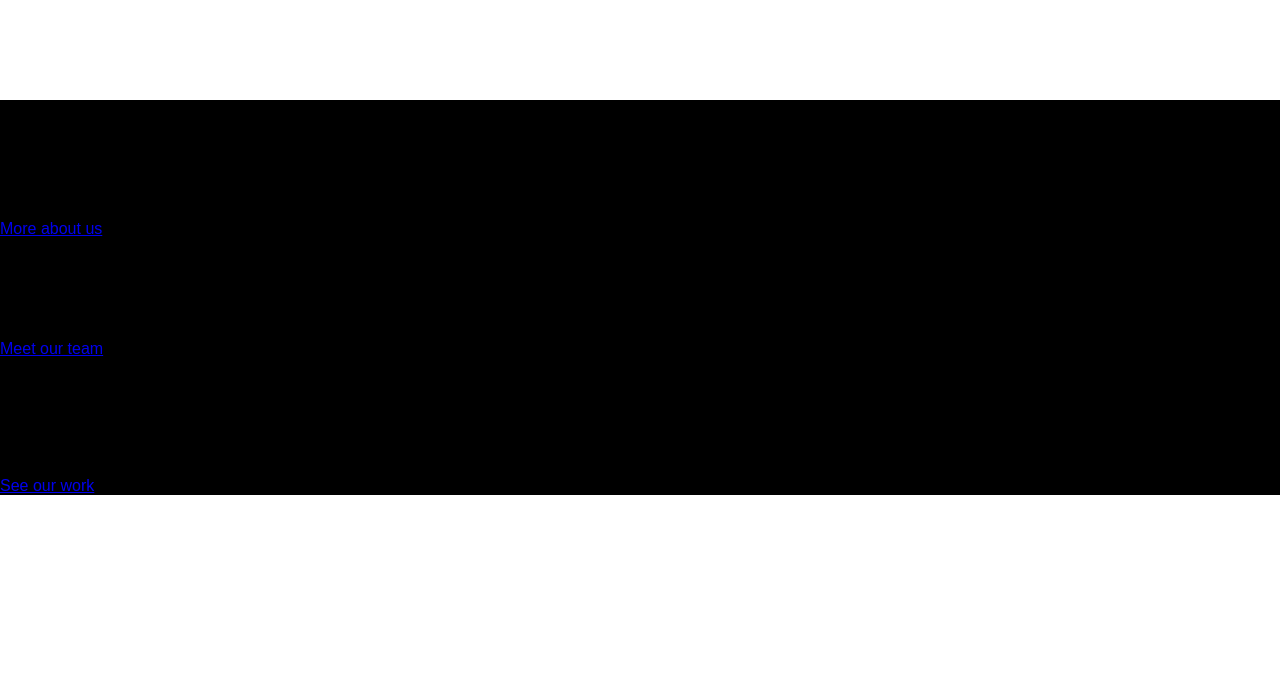
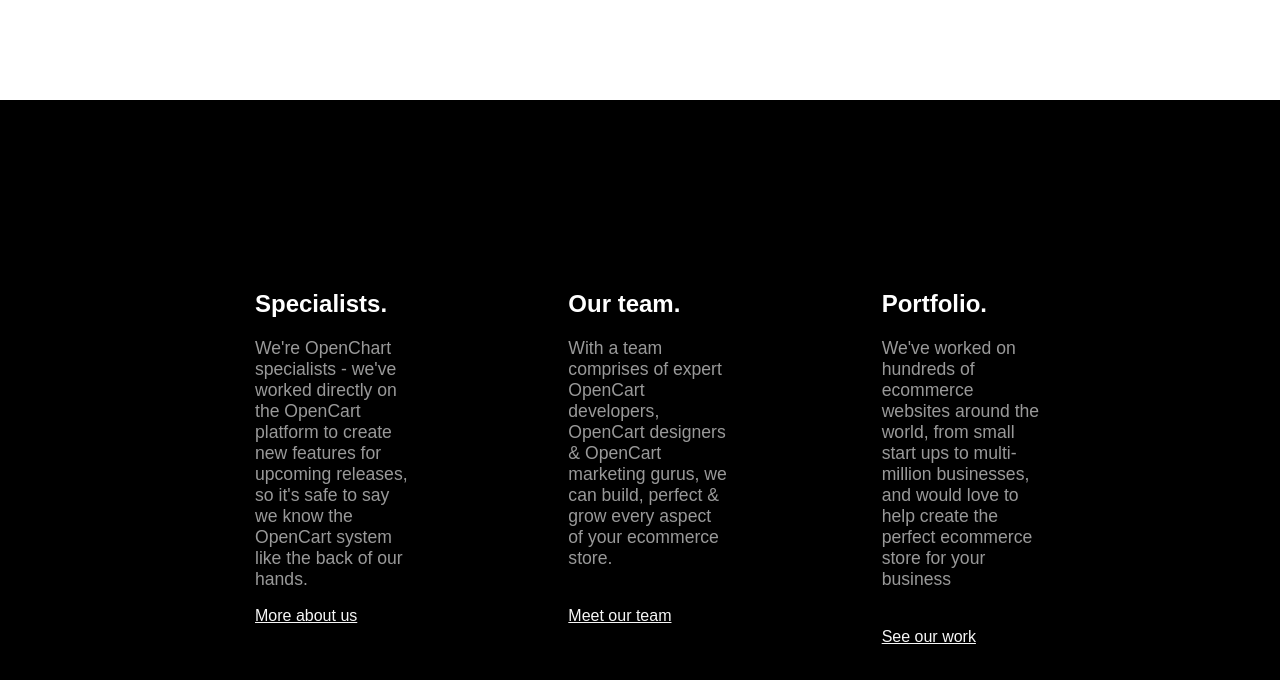
Before and after one commit to brianeto/link-tutorial, a plain HTML site: page index.html in a window 1280 px wide. Shown: the part 1630-2310 px from the top of the page. Before the commit the page ends 2125 px from the top, so only its background shows below. Drawn offline with Linux system fonts and the light colour scheme; files whose address does not match are found by name; a web font is replaced by a local one.

Commit message:
vanilla progress

```diff
--- a/css/styles.css
+++ b/css/styles.css
@@ -70,6 +70,7 @@
   top: 260px;
   text-align: center;
 }
+
 .hero h1.craft{
   font-size: 14em;
   margin: 0 auto;
@@ -115,6 +116,26 @@
 /* SECOND CONTENT */
 .second-content {
   background-color: #000;
+  display: flex;
+  padding: 170px;
+  justify-content: center;
+}
+.second-content-divs {
+  width: 340px;
+  padding: 0px 68px 0px 85px;
+}
+.second-content h2 {
+  color: #fff
+}
+.second-content p {
+  color: #999999;
+  font-size: 1.1em;
+}
+.second-content a {
+  color: #F7F7F7
+}
+p.second-content-paragraphs {
+    padding-bottom: 21px;
 }
 /* FOOTER */
 .footer {
--- a/index.html
+++ b/index.html
@@ -85,19 +85,19 @@
       </div>
     </div>
     <div class="second-content">
-      <div class="second-content-left">
+      <div class="second-content-divs">
         <h2>Specialists.</h2>
         <p>We're OpenChart specialists - we've worked directly on the OpenCart platform to create new features for upcoming releases, so it's safe to say we know the OpenCart system like the back of our hands.</p>
         <a href="#">More about us</a>
       </div>
-      <div class="second-content-center">
+      <div class="second-content-divs">
         <h2>Our team.</h2>
-        <p>With a team comprises of expert OpenCart developers, OpenCart designers & OpenCart marketing gurus, we can build, perfect & grow every aspect of your ecommerce store.</p>
+        <p class="second-content-paragraphs">With a team comprises of expert OpenCart developers, OpenCart designers & OpenCart marketing gurus, we can build, perfect & grow every aspect of your ecommerce store.</p>
         <a href="#">Meet our team</a>
       </div>
-      <div class="second-content-right">
+      <div class="second-content-divs">
         <h2>Portfolio.</h2>
-        <p>We've worked on hundreds of ecommerce websites around the world, from small start ups to multi-million businesses, and would love to help create the perfect ecommerce store for your business</p>
+        <p class="second-content-paragraphs">We've worked on hundreds of ecommerce websites around the world, from small start ups to multi-million businesses, and would love to help create the perfect ecommerce store for your business</p>
         <a href="#">See our work</a>
       </div>
     </div>
```
Lines whose indentation alone changed are shown as unchanged.
